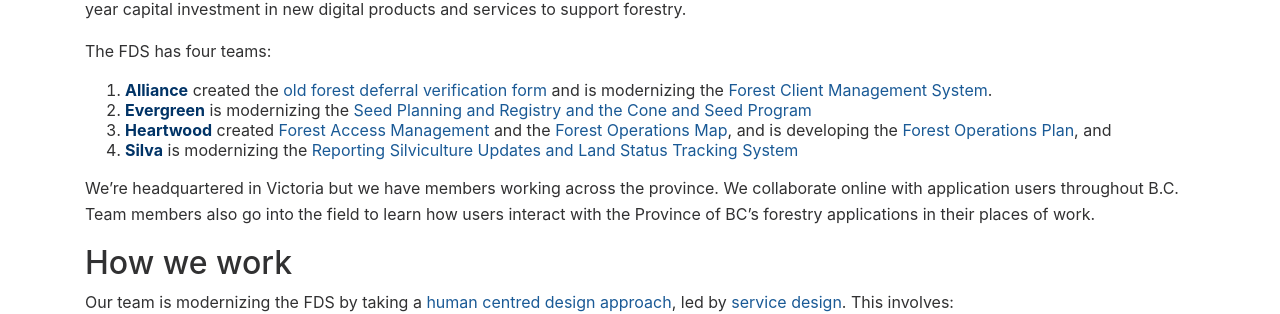
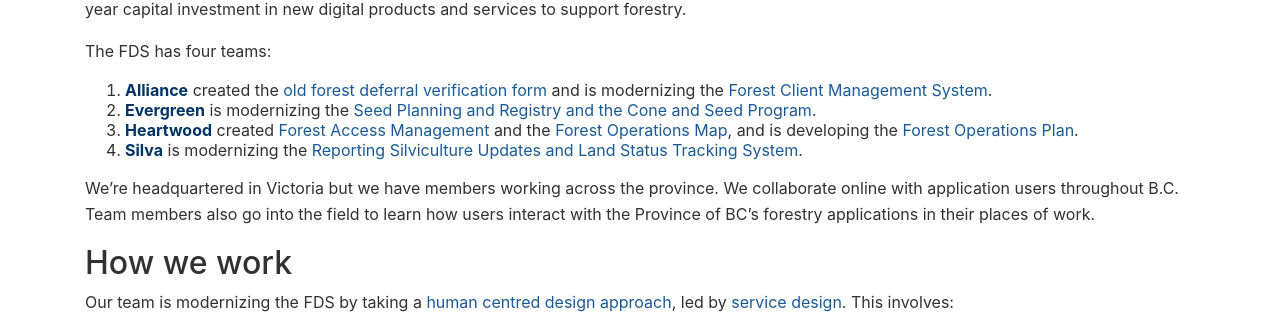
Before and after one commit to bcgov/forestry-digital-services, a Jekyll site: the page built from collections/_pages/strategy.md, in a window 1280 px wide and 1168 px high. Shown: the part 375-689 px from the top of the window. Built offline with Jekyll 4.4.1, drawn with Linux system fonts in a browser that asks for light colours; nearby versions of some CDN libraries.

Commit message:
Update strategy.md
Punctuation tweaks

```diff
--- a/collections/_pages/strategy.md
+++ b/collections/_pages/strategy.md
@@ -13,9 +13,9 @@
 
 The FDS has four teams:
 1. **Alliance** created the [old forest deferral verification form](./applications/oldgrowth.html) and is modernizing the [Forest Client Management System](./applications/client.html).
-2. **Evergreen** is modernizing the [Seed Planning and Registry and the Cone and Seed Program](./applications/spar.html)
-3. **Heartwood** created [Forest Access Management](./applications/fam.html) and the [Forest Operations Map](./applications/fom.html), and is developing the [Forest Operations Plan](./applications/fop.html), and
-4. **Silva** is modernizing the [Reporting Silviculture Updates and Land Status Tracking System](./applications/results.html)
+2. **Evergreen** is modernizing the [Seed Planning and Registry and the Cone and Seed Program](./applications/spar.html).
+3. **Heartwood** created [Forest Access Management](./applications/fam.html) and the [Forest Operations Map](./applications/fom.html), and is developing the [Forest Operations Plan](./applications/fop.html).
+4. **Silva** is modernizing the [Reporting Silviculture Updates and Land Status Tracking System](./applications/results.html).
 
 We’re headquartered in Victoria but we have members working across the province. We collaborate online with application users throughout B.C. Team members also go into the field to learn how users interact with the Province of BC's forestry applications in their places of work.
 
```
